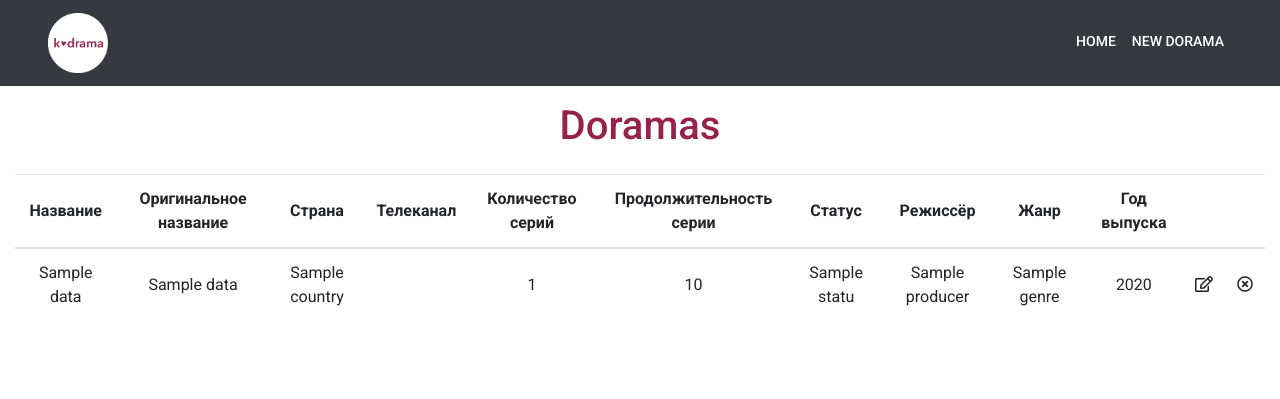
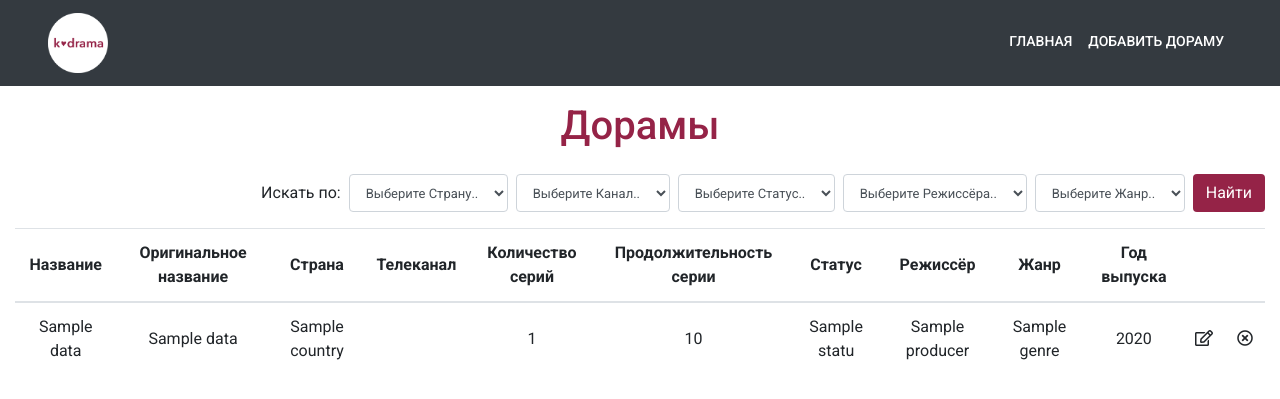
Before and after one commit to sonterix/Korean, a PHP site: template src/view/home.twig in a window 1280 px wide. Shown: the top 399 px of the page. Run offline with PHP 8.4, Linux system fonts and the light colour scheme; the template is opened without the code that fills it: most values are stand-ins (such as "Sample title", 1, 10 or a date in 2020); some libraries are stand-ins or nearby versions.

Commit message:
added filter

```diff
--- a/assets/main/css/main.css
+++ b/assets/main/css/main.css
@@ -4,6 +4,8 @@
 
 ::selection { color: #fff; background: #952347; }
 ::-moz-selection { color: #fff; background: #952347; }
+
+.form-group input, .form-group select { color: #952347 !important; }
 
 .x-btn i, .edit-btn i { cursor: pointer; transition: 0.2s; }
 .x-btn i:hover { color: #C62828; }
@@ -18,3 +20,5 @@
 
 #sort-table thead tr th { outline: none; transition: 0.2s; }
 #sort-table thead tr th:hover { color: #952347; cursor: pointer; }
+
+#filter-form select { font-size: 13px; }
--- a/public/app.php
+++ b/public/app.php
@@ -28,8 +28,12 @@ $container['view'] = function ($container) {
 
 // routs
 $app->get('/', 'app\controller\FrontController:home');
+$app->post('/', 'app\controller\FrontController:sotrDoramas');
+
 $app->get('/addNewDorama', 'app\controller\FrontController:getDataForNewDorama');
 $app->post('/addNewDorama', 'app\controller\FrontController:addNewDorama');
+
 $app->get('/editNewDorama/{id}', 'app\controller\FrontController:getDataForEditDorama');
 $app->post('/editNewDorama', 'app\controller\FrontController:editDorama');
+
 $app->post('/deleteDorama', 'app\controller\FrontController:deleteDorama');
--- a/src/view/header.twig
+++ b/src/view/header.twig
@@ -23,10 +23,10 @@
         <div class="navbar-collapse collapse d-flex flex-row justify-content-end" id="navbarCollapse" style="">
             <ul class="navbar-nav">
                 <li class="nav-item">
-                    <a class="nav-link" href="/">Home</a>
+                    <a class="nav-link" href="/">Главная</a>
                 </li>
                 <li class="nav-item">
-                    <a class="nav-link" href="/addNewDorama">New Dorama</a>
+                    <a class="nav-link" href="/addNewDorama">Добавить Дораму</a>
                 </li>
             </ul>
         </div>
--- a/src/view/home.twig
+++ b/src/view/home.twig
@@ -1,6 +1,74 @@
 {% include('header.twig') %}
 <div class="container-fluid">
-    <h1 class="text-center mb-4 title-color">Doramas</h1>
+    <h1 class="text-center mb-4 title-color">Дорамы</h1>
+    <form method="POST" action="/" class="d-flex flex-row justify-content-end align-items-center mb-3" id="filter-form">
+        <div class="ml-2">
+            <label class="mb-0">Искать по:</label>
+        </div>
+        <div class="ml-2">
+            <select class="form-control" name="id_country">
+                <option value="none">Выберите Страну..</option>
+                {% for value in country %}
+                    {% if value.id_country == selected.id_country %}
+                        <option value="{{ value.id_country }}" selected>{{ value.country_name }}</option>
+                    {% else %}
+                        <option value="{{ value.id_country }}">{{ value.country_name }}</option>
+                    {% endif %}
+                {% endfor %}
+            </select>
+        </div>
+        <div class="ml-2">
+            <select class="form-control" name="id_channel">
+                <option value="none">Выберите Канал..</option>
+                {% for value in channel %}
+                    {% if value.id_channel == selected.id_channel %}
+                        <option value="{{ value.id_channel }}" selected>{{ value.сhannel_name }}</option>
+                    {% else %}
+                        <option value="{{ value.id_channel }}">{{ value.сhannel_name }}</option>
+                    {% endif %}
+                {% endfor %}
+            </select>
+        </div>
+        <div class="ml-2">
+            <select class="form-control" name="id_status">
+                <option value="none">Выберите Статус..</option>
+                {% for value in statust %}
+                    {% if value.id_status == selected.id_status %}
+                        <option value="{{ value.id_status }}" selected>{{ value.status_name }}</option>
+                    {% else %}
+                        <option value="{{ value.id_status }}">{{ value.status_name }}</option>
+                    {% endif %}
+                {% endfor %}
+            </select>
+        </div>
+        <div class="ml-2">
+            <select class="form-control" name="id_producer">
+                <option value="none">Выберите Режиссёра..</option>
+                {% for value in producer %}
+                    {% if value.id_producer == selected.id_producer %}
+                        <option value="{{ value.id_producer }}" selected>{{ value.producer_name }}</option>
+                    {% else %}
+                        <option value="{{ value.id_producer }}">{{ value.producer_name }}</option>
+                    {% endif %}
+                {% endfor %}
+            </select>
+        </div>
+        <div class="ml-2">
+            <select class="form-control" name="id_genre">
+                <option value="none">Выберите Жанр..</option>
+                {% for value in genre %}
+                    {% if value.id_genre == selected.id_genre %}
+                        <option value="{{ value.id_genre }}" selected>{{ value.genre_name }}</option>
+                    {% else %}
+                        <option value="{{ value.id_genre }}">{{ value.genre_name }}</option>
+                    {% endif %}
+                {% endfor %}
+            </select>
+        </div>
+        <div class="ml-2">
+            <input type="submit" class="btn btn-dorama" value="Найти">
+        </div>
+    </form>
     <table class="table" id="sort-table">
         <thead>
             <tr>
@@ -37,7 +105,7 @@
             </tr>
         {% else %}
             <tr>
-                <td>not found</td>
+                <td colspan="12" class="title-color text-center">Ничего не найдено</td>
             </tr>
         {% endfor %}
         </tbody>
```
Also changed, not shown: src/controller/frontController.php (+23 -3 lines), src/model/dataModel.php (+17 -1 lines), src/view/addDorama.twig (+17 -17 lines), src/view/editDorama.twig (+17 -17 lines).
